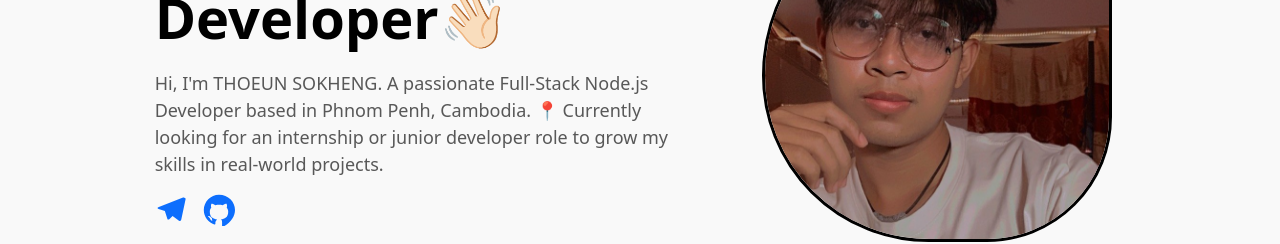
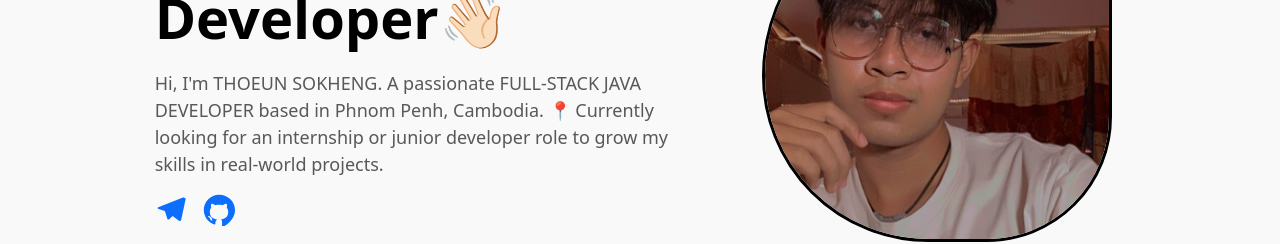
Before and after one commit to sokheng429-wq/Myportfolio, a React (Vite) app: page / in a window 1280 px wide. Shown: the part 276-520 px from the top of the page. Built offline with nearby package versions, Linux system fonts and the light colour scheme.

Commit message:
Update project

```diff
--- a/src/components/Hero/HeroText.jsx
+++ b/src/components/Hero/HeroText.jsx
@@ -6,7 +6,7 @@ function HeroText () {
         <div className=" h-icon col-md-7 mx-auto col-lg-7 col-12">
         <h1 className="h1 display-5 fw-bold text-body-emphasis lh-1 mb-3">Aspiring Full-Stack Developer<span id="wave">&#x1F44B;&#x1F3FB;</span></h1>
             <p className="fs-5">
-            Hi, I'm THOEUN SOKHENG. A passionate Full-Stack Node.js Developer based in Phnom Penh, Cambodia. 📍
+            Hi, I'm THOEUN SOKHENG. A passionate FULL-STACK JAVA DEVELOPER based in Phnom Penh, Cambodia. 📍
             Currently looking for an internship or junior developer role to grow my
             skills in real-world projects.
             </p>
```
